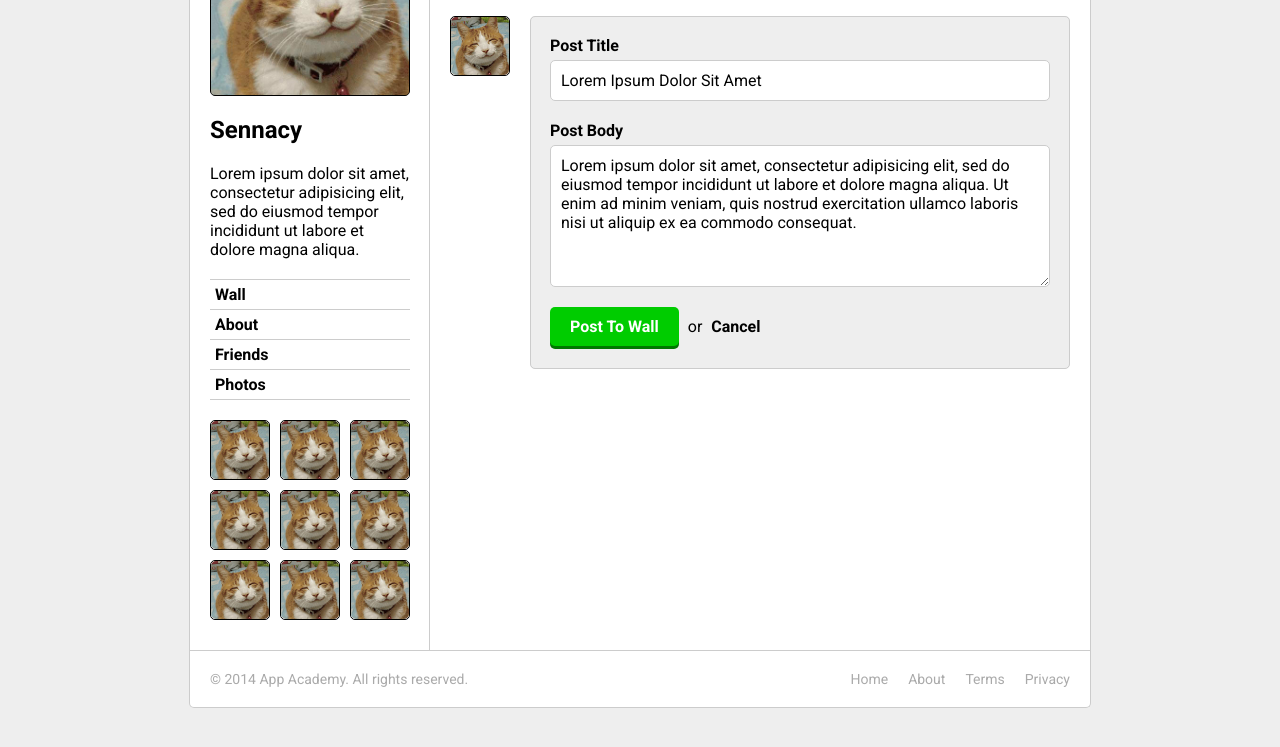
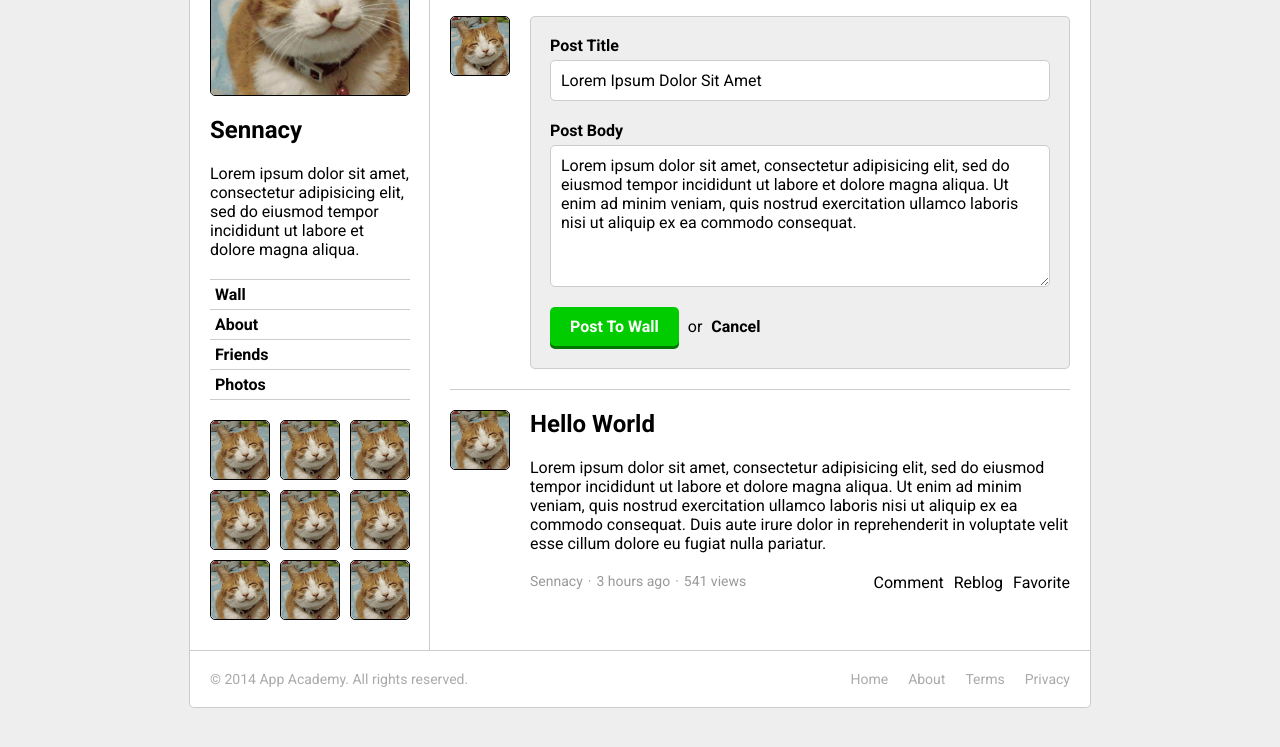
Before and after one commit to tsai810417/W6D2, a plain HTML site: page css-friends-10/skeleton/10-posts.html in a window 1280 px wide. Shown: the part 245-992 px from the top of the page. Drawn offline with Linux system fonts and the light colour scheme.

Commit message:
Finish css

```diff
--- a/css-friends-10/skeleton/10-posts.html
+++ b/css-friends-10/skeleton/10-posts.html
@@ -127,6 +127,35 @@
         </fieldset>
       </form>
 
+      <div class="posts">
+
+       <article class="post">
+         <a href="#" class="post-thumb thumb" title="Sennacy">
+           <img src="./images/cat.jpg" alt="">
+         </a>
+
+         <div class="post-body">
+           <h2><a href="#">Hello World</a></h2>
+
+           <p>
+             Lorem ipsum dolor sit amet, consectetur adipisicing elit, sed do eiusmod tempor incididunt ut labore et dolore magna aliqua. Ut enim ad minim veniam, quis nostrud exercitation ullamco laboris nisi ut aliquip ex ea commodo consequat. Duis aute irure dolor in reprehenderit in voluptate velit esse cillum dolore eu fugiat nulla pariatur.
+           </p>
+
+           <footer class="post-footer">
+             <ul class="post-footer-info">
+               <li><a href="#">Sennacy</a></li>
+               <li><time datetime="2015-01-05">3 hours ago</time></li>
+               <li>541 views</li>
+             </ul>
+             <ul class="post-footer-tools">
+               <li><a href="#" class="icon-comment">Comment</a></li>
+               <li><a href="#" class="icon-reblog">Reblog</a></li>
+               <li><a href="#" class="icon-favorite">Favorite</a></li>
+             </ul>
+           </footer>
+         </div>
+       </article>
+     </div>
     </section>
   </main>
 
--- a/css-friends-10/skeleton/css/10-posts.css
+++ b/css-friends-10/skeleton/css/10-posts.css
@@ -1 +1,56 @@
 /* PHASE 10: Posts */
+.posts {
+  margin: 20px 0 0 0;
+}
+
+.post {
+  display: flex;
+  border-top: 1px solid #ccc;
+  margin: 20px 0 0 0;
+  padding: 20px 0 0 0;
+}
+
+.post-body {
+  margin: 0 0 0 20px;
+  width: 540px;
+}
+
+.post-body > h2 {
+  font-size: 24px;
+  font-weight: 700;
+  margin: 0 0 20px 0;
+}
+
+.post-body > p {
+  margin: 0 0 20px 0;
+}
+
+.post-footer {
+  display: flex;
+  justify-content: space-between;
+  margin: 20px 0 0 0;
+}
+
+.post-footer-info {
+  display: flex;
+  color: #999;
+  font-size: 14px;
+}
+
+.post-footer-info > li:after {
+  content: "·";
+  padding: 0 5px;
+}
+
+.post-footer-info > li:last-child:after {
+  content: none;
+}
+
+.post-footer-tools {
+  display: flex;
+}
+
+.post-footer-tools > li {
+  display: flex;
+  margin: 0 0 0 10px;
+}
```
